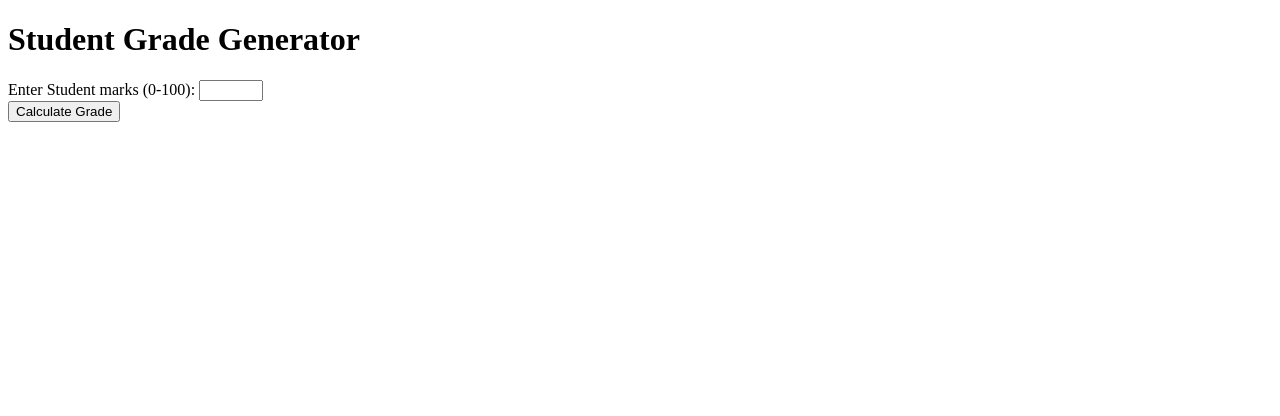
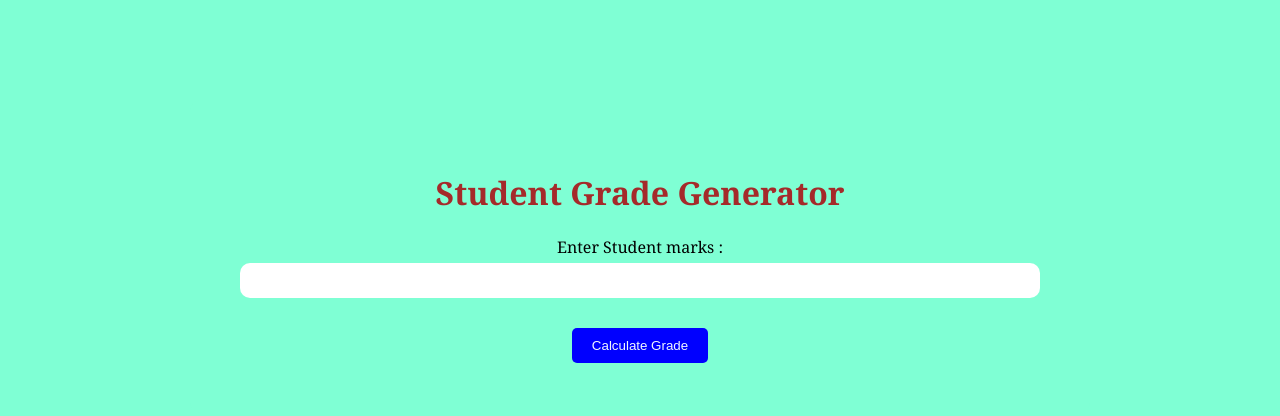
Before and after one commit to tsumaethan/student-grade-generator, a plain HTML site: page index.html in a window 1280 px wide. Drawn offline with Linux system fonts and the light colour scheme.

Commit message:
initial commit

```diff
--- a/index.html
+++ b/index.html
@@ -4,13 +4,13 @@
         <meta charset="UTF-8">
         <meta name="viewport" content="width=device-width, initial-scale=1.5">
         <title>Student Grade-Generator</title>
-        <link rel="stylesheet" href="styles.css">
+        <link rel="stylesheet" href="style.css">
     </head>
     <body>
         <div class="container">
             <h1>Student Grade Generator</h1>
             <div class="input-container">
-                <label for="marks">Enter Student marks (0-100):</label>
+                <label for="marks">Enter Student marks :</label>
                 <input type="number" id="marks" name="marks" min="0" max="100">
             </div>
             <button onclick="calculateGrade()">Calculate Grade</button>
--- a/index.js
+++ b/index.js
@@ -3,25 +3,22 @@ function calculateGrade() {
     let resultElement = document.getElementById('result');
     let grade;
 
-    if (isNaN(marks)   || marks < 0 || mark >100) {
-        resultElement.textContent = 'invalid input! please enter a number between 0 and 100.';
+    if (isNaN(marks) || marks < 0 || marks > 100) {
+        resultElement.textContent = 'Invalid input! Please enter a number between 0 and 100.';
         return;
     }
 
     if (marks > 79) {
         grade = 'A';
-        else if (marks >= 60) {
-            grade = 'B';
-            else if (marks >= 50) {
-                grade = 'c';
-                else if (marks >= 40) {
-                    grade = 'D';
-                    else if (marks < 4o) {
-                        grade = 'E'
-                    }
-                    resultElement.textContent = "The Student grade is: ${grade}";
-                }
-            }
-        }
+    } else if (marks >= 60) {
+        grade = 'B';
+    } else if (marks >= 50) {
+        grade = 'C';
+    } else if (marks >= 40) {
+        grade = 'D';
+    } else {
+        grade = 'E';
     }
+
+    resultElement.textContent = The student grade is: ${grade};
 }
--- /dev/null
+++ b/style.css
@@ -0,0 +1,44 @@
+body {
+    font-family: Cambria, Cochin, Georgia, Times, 'Times New Roman', serif;
+    background-color: aquamarine;
+    margin: 0%;
+    padding: 0;
+}
+
+.container {
+    max-width: 800px;
+    margin: 100px auto;
+    text-align: center;
+    background-color: aquamarine;
+    padding: 50px;
+    border-radius: 10px;
+
+}
+
+h1 {
+    color: brown;
+}
+
+label {
+    display: block;
+    margin-bottom: 5px;
+    color: black;
+}
+
+input[type="number"] {
+    width: 100%;
+    padding: 10px;
+    margin-bottom: 30px;
+    border: 2px;
+    border-radius: 10px;
+    box-sizing: border-box;
+}
+button {
+    padding: 10px 20px;
+    background-color: blue;
+    color: aliceblue;
+    border: none;
+    border-radius: 5px;
+    cursor: pointer;
+    transition: background-color 0.5s ease;
+}
```
